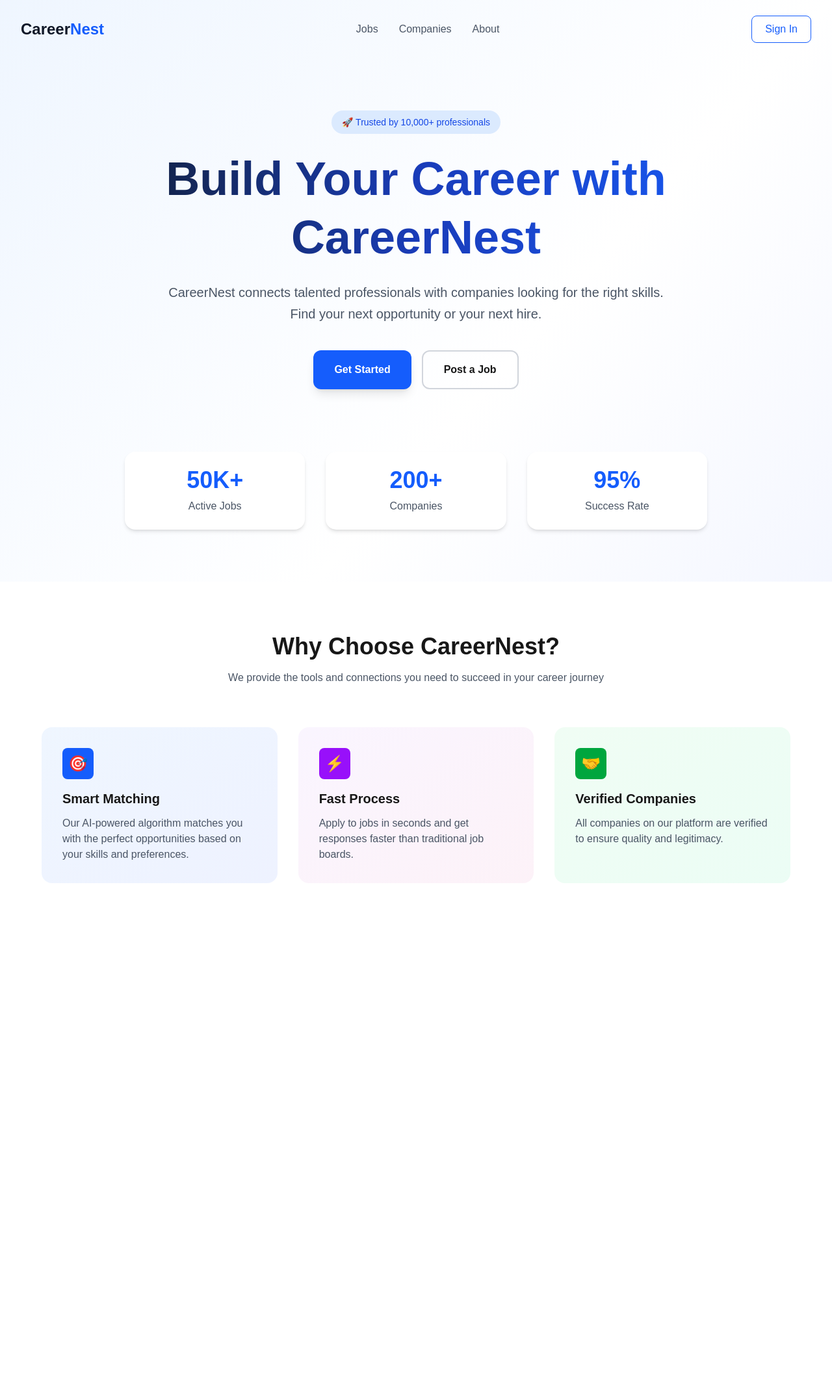
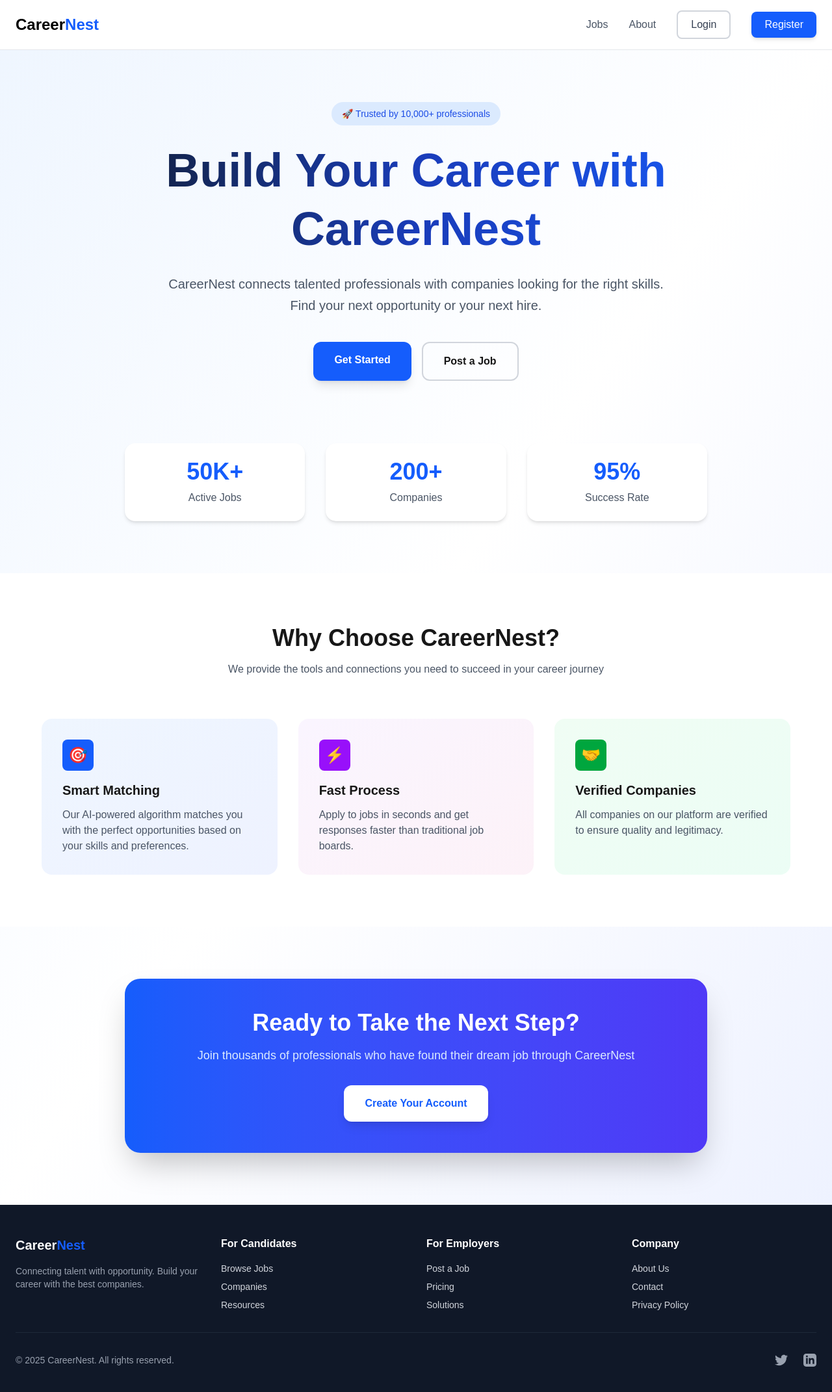
Before and after one commit to Mounirkheloufi/career-nest, a Next.js app: page / in a window 1280 px wide. Shown: the top 2142 px of the page at 65% size. Before the commit the page ends 1439 px from the top, so only its background shows below. Built offline with nearby package versions, Linux system fonts and the light colour scheme.

Commit message:
feat: add global layout with header and footer

```diff
--- a/app/layout.tsx
+++ b/app/layout.tsx
@@ -1,5 +1,7 @@
 import "./globals.css";
 import type { Metadata } from "next";
+import Header from "@/components/Header";
+import Footer from "@/components/Footer";
 
 export const metadata: Metadata = {
   title: "CareerNest",
@@ -14,7 +16,9 @@ export default function RootLayout({
   return (
     <html lang="en">
       <body className="min-h-screen bg-gray-50 text-gray-900">
+        <Header />
         {children}
+        <Footer />
       </body>
     </html>
   );
--- a/app/page.tsx
+++ b/app/page.tsx
@@ -1,56 +1,50 @@
+import Link from 'next/link';
+// HomePage Component
 export default function HomePage() {
   return (
+    <>
       <main className="min-h-screen bg-gradient-to-br from-blue-50 via-white to-indigo-50">
-      {/* Navigation */}
-      <nav className="flex items-center justify-between px-8 py-6 max-w-7xl mx-auto">
-        <div className="text-2xl font-bold text-gray-900">
-          Career<span className="text-blue-600">Nest</span>
-        </div>
-        <div className="hidden md:flex gap-8 text-gray-600">
-          <a href="#" className="hover:text-blue-600 transition-colors">Jobs</a>
-          <a href="#" className="hover:text-blue-600 transition-colors">Companies</a>
-          <a href="#" className="hover:text-blue-600 transition-colors">About</a>
-        </div>
-        <button className="px-5 py-2 text-blue-600 border border-blue-600 rounded-lg hover:bg-blue-50 transition-colors">
-          Sign In
-        </button>
-      </nav>
-
         {/* Hero Section */}
         <section className="flex flex-col items-center justify-center text-center py-20 px-6 max-w-6xl mx-auto">
-        <div className="inline-block px-4 py-2 bg-blue-100 text-blue-700 rounded-full text-sm font-medium mb-6">
+          <div className="inline-block px-4 py-2 bg-blue-100 text-blue-700 rounded-full text-sm font-medium mb-6 animate-pulse">
             🚀 Trusted by 10,000+ professionals
           </div>
 
-        <h1 className="text-6xl md:text-7xl font-bold mb-6 bg-gradient-to-r from-gray-900 via-blue-800 to-blue-600 bg-clip-text text-transparent leading-tight">
+          <h1 className="text-5xl md:text-7xl font-bold mb-6 bg-gradient-to-r from-gray-900 via-blue-800 to-blue-600 bg-clip-text text-transparent leading-tight">
             Build Your Career with CareerNest
           </h1>
 
-        <p className="text-xl text-gray-600 max-w-3xl mb-10 leading-relaxed">
+          <p className="text-lg md:text-xl text-gray-600 max-w-3xl mb-10 leading-relaxed">
             CareerNest connects talented professionals with companies looking
             for the right skills. Find your next opportunity or your next hire.
           </p>
 
           <div className="flex flex-col sm:flex-row gap-4 mb-16">
-          <button className="px-8 py-4 bg-blue-600 text-white rounded-xl font-semibold hover:bg-blue-700 transform hover:scale-105 transition-all shadow-lg hover:shadow-xl">
+            <Link
+              href="/register"
+              className="px-8 py-4 bg-blue-600 text-white rounded-xl font-semibold hover:bg-blue-700 transform hover:scale-105 transition-all shadow-lg hover:shadow-xl"
+            >
               Get Started
-          </button>
-          <button className="px-8 py-4 border-2 border-gray-300 rounded-xl font-semibold hover:border-blue-600 hover:text-blue-600 transition-all">
+            </Link>
+            <Link
+              href="/post-job"
+              className="px-8 py-4 border-2 border-gray-300 rounded-xl font-semibold hover:border-blue-600 hover:text-blue-600 transition-all"
+            >
               Post a Job
-          </button>
+            </Link>
           </div>
 
           {/* Stats Section */}
           <div className="grid grid-cols-1 md:grid-cols-3 gap-8 w-full max-w-4xl mt-8">
-          <div className="p-6 bg-white rounded-2xl shadow-md hover:shadow-lg transition-shadow">
+            <div className="p-6 bg-white rounded-2xl shadow-md hover:shadow-xl transition-all hover:-translate-y-1">
               <div className="text-4xl font-bold text-blue-600 mb-2">50K+</div>
               <div className="text-gray-600 font-medium">Active Jobs</div>
             </div>
-          <div className="p-6 bg-white rounded-2xl shadow-md hover:shadow-lg transition-shadow">
+            <div className="p-6 bg-white rounded-2xl shadow-md hover:shadow-xl transition-all hover:-translate-y-1">
               <div className="text-4xl font-bold text-blue-600 mb-2">200+</div>
               <div className="text-gray-600 font-medium">Companies</div>
             </div>
-          <div className="p-6 bg-white rounded-2xl shadow-md hover:shadow-lg transition-shadow">
+            <div className="p-6 bg-white rounded-2xl shadow-md hover:shadow-xl transition-all hover:-translate-y-1">
               <div className="text-4xl font-bold text-blue-600 mb-2">95%</div>
               <div className="text-gray-600 font-medium">Success Rate</div>
             </div>
@@ -66,7 +60,7 @@ export default function HomePage() {
             </p>
 
             <div className="grid md:grid-cols-3 gap-8">
-            <div className="p-8 rounded-2xl bg-gradient-to-br from-blue-50 to-indigo-50 hover:shadow-xl transition-shadow">
+              <div className="p-8 rounded-2xl bg-gradient-to-br from-blue-50 to-indigo-50 hover:shadow-xl transition-all hover:-translate-y-2">
                 <div className="w-12 h-12 bg-blue-600 rounded-lg flex items-center justify-center mb-4 text-white text-2xl">
                   🎯
                 </div>
@@ -74,7 +68,7 @@ export default function HomePage() {
                 <p className="text-gray-600">Our AI-powered algorithm matches you with the perfect opportunities based on your skills and preferences.</p>
               </div>
 
-            <div className="p-8 rounded-2xl bg-gradient-to-br from-purple-50 to-pink-50 hover:shadow-xl transition-shadow">
+              <div className="p-8 rounded-2xl bg-gradient-to-br from-purple-50 to-pink-50 hover:shadow-xl transition-all hover:-translate-y-2">
                 <div className="w-12 h-12 bg-purple-600 rounded-lg flex items-center justify-center mb-4 text-white text-2xl">
                   ⚡
                 </div>
@@ -82,7 +76,7 @@ export default function HomePage() {
                 <p className="text-gray-600">Apply to jobs in seconds and get responses faster than traditional job boards.</p>
               </div>
 
-            <div className="p-8 rounded-2xl bg-gradient-to-br from-green-50 to-emerald-50 hover:shadow-xl transition-shadow">
+              <div className="p-8 rounded-2xl bg-gradient-to-br from-green-50 to-emerald-50 hover:shadow-xl transition-all hover:-translate-y-2">
                 <div className="w-12 h-12 bg-green-600 rounded-lg flex items-center justify-center mb-4 text-white text-2xl">
                   🤝
                 </div>
@@ -92,6 +86,25 @@ export default function HomePage() {
             </div>
           </div>
         </section>
+
+        {/* CTA Section */}
+        <section className="py-20 px-6">
+          <div className="max-w-4xl mx-auto bg-gradient-to-r from-blue-600 to-indigo-600 rounded-3xl p-12 text-center text-white shadow-2xl">
+            <h2 className="text-3xl md:text-4xl font-bold mb-4">
+              Ready to Take the Next Step?
+            </h2>
+            <p className="text-lg mb-8 text-blue-100">
+              Join thousands of professionals who have found their dream job through CareerNest
+            </p>
+            <Link
+              href="/register"
+              className="inline-block px-8 py-4 bg-white text-blue-600 rounded-xl font-semibold hover:bg-gray-100 transform hover:scale-105 transition-all shadow-lg"
+            >
+              Create Your Account
+            </Link>
+          </div>
+        </section>
       </main>
+    </>
   );
 }
--- /dev/null
+++ b/components/Footer.tsx
@@ -0,0 +1,68 @@
+import Link from 'next/link';
+
+// Footer Component
+
+function Footer() {
+  return (
+    <footer className="bg-gray-900 text-gray-300">
+      <div className="max-w-7xl mx-auto px-6 py-12">
+        <div className="grid grid-cols-1 md:grid-cols-4 gap-8 mb-8">
+          <div>
+            <h3 className="text-xl font-bold text-white mb-4">
+              Career<span className="text-blue-600">Nest</span>
+            </h3>
+            <p className="text-sm text-gray-400">
+              Connecting talent with opportunity. Build your career with the best companies.
+            </p>
+          </div>
+
+          <div>
+            <h4 className="font-semibold text-white mb-4">For Candidates</h4>
+            <ul className="space-y-2 text-sm">
+              <li><Link href="/jobs" className="hover:text-blue-400 transition-colors">Browse Jobs</Link></li>
+              <li><Link href="/companies" className="hover:text-blue-400 transition-colors">Companies</Link></li>
+              <li><Link href="/resources" className="hover:text-blue-400 transition-colors">Resources</Link></li>
+            </ul>
+          </div>
+
+          <div>
+            <h4 className="font-semibold text-white mb-4">For Employers</h4>
+            <ul className="space-y-2 text-sm">
+              <li><Link href="/post-job" className="hover:text-blue-400 transition-colors">Post a Job</Link></li>
+              <li><Link href="/pricing" className="hover:text-blue-400 transition-colors">Pricing</Link></li>
+              <li><Link href="/solutions" className="hover:text-blue-400 transition-colors">Solutions</Link></li>
+            </ul>
+          </div>
+
+          <div>
+            <h4 className="font-semibold text-white mb-4">Company</h4>
+            <ul className="space-y-2 text-sm">
+              <li><Link href="/about" className="hover:text-blue-400 transition-colors">About Us</Link></li>
+              <li><Link href="/contact" className="hover:text-blue-400 transition-colors">Contact</Link></li>
+              <li><Link href="/privacy" className="hover:text-blue-400 transition-colors">Privacy Policy</Link></li>
+            </ul>
+          </div>
+        </div>
+
+        <div className="border-t border-gray-800 pt-8 flex flex-col md:flex-row justify-between items-center">
+          <p className="text-sm text-gray-400">
+            © {new Date().getFullYear()} CareerNest. All rights reserved.
+          </p>
+          <div className="flex gap-6 mt-4 md:mt-0">
+            <a href="#" className="text-gray-400 hover:text-blue-400 transition-colors">
+              <svg className="w-5 h-5" fill="currentColor" viewBox="0 0 24 24">
+                <path d="M24 4.557c-.883.392-1.832.656-2.828.775 1.017-.609 1.798-1.574 2.165-2.724-.951.564-2.005.974-3.127 1.195-.897-.957-2.178-1.555-3.594-1.555-3.179 0-5.515 2.966-4.797 6.045-4.091-.205-7.719-2.165-10.148-5.144-1.29 2.213-.669 5.108 1.523 6.574-.806-.026-1.566-.247-2.229-.616-.054 2.281 1.581 4.415 3.949 4.89-.693.188-1.452.232-2.224.084.626 1.956 2.444 3.379 4.6 3.419-2.07 1.623-4.678 2.348-7.29 2.04 2.179 1.397 4.768 2.212 7.548 2.212 9.142 0 14.307-7.721 13.995-14.646.962-.695 1.797-1.562 2.457-2.549z"/>
+              </svg>
+            </a>
+            <a href="#" className="text-gray-400 hover:text-blue-400 transition-colors">
+              <svg className="w-5 h-5" fill="currentColor" viewBox="0 0 24 24">
+                <path d="M19 0h-14c-2.761 0-5 2.239-5 5v14c0 2.761 2.239 5 5 5h14c2.762 0 5-2.239 5-5v-14c0-2.761-2.238-5-5-5zm-11 19h-3v-11h3v11zm-1.5-12.268c-.966 0-1.75-.79-1.75-1.764s.784-1.764 1.75-1.764 1.75.79 1.75 1.764-.783 1.764-1.75 1.764zm13.5 12.268h-3v-5.604c0-3.368-4-3.113-4 0v5.604h-3v-11h3v1.765c1.396-2.586 7-2.777 7 2.476v6.759z"/>
+              </svg>
+            </a>
+          </div>
+        </div>
+      </div>
+    </footer>
+  );
+}
+export default Footer;
--- /dev/null
+++ b/components/Header.tsx
@@ -0,0 +1,43 @@
+import Link from "next/link";
+
+// Header Component
+function Header() {
+  return (
+    <header className="w-full bg-white/80 backdrop-blur-md border-b border-gray-200 sticky top-0 z-50">
+      <div className="max-w-7xl mx-auto px-6 py-4 flex items-center justify-between">
+        <Link href="/" className="text-2xl font-bold text-black">
+          Career<span className="text-blue-600">Nest</span>
+        </Link>
+
+        <nav className="hidden md:flex items-center gap-8">
+          <Link href="/jobs" className="text-gray-600 hover:text-blue-600 transition-colors font-medium">
+            Jobs
+          </Link>
+          <Link href="/about" className="text-gray-600 hover:text-blue-600 transition-colors font-medium">
+            About
+          </Link>
+          <Link
+            href="/login"
+            className="px-5 py-2 border-2 border-gray-300 rounded-lg text-gray-700 hover:border-blue-600 hover:text-blue-600 transition-all font-medium"
+          >
+            Login
+          </Link>
+          <Link
+            href="/register"
+            className="px-5 py-2 bg-blue-600 text-white rounded-lg hover:bg-blue-700 transition-colors shadow-md hover:shadow-lg font-medium"
+          >
+            Register
+          </Link>
+        </nav>
+
+        {/* Mobile menu button */}
+        <button className="md:hidden p-2 text-gray-600">
+          <svg className="w-6 h-6" fill="none" stroke="currentColor" viewBox="0 0 24 24">
+            <path strokeLinecap="round" strokeLinejoin="round" strokeWidth={2} d="M4 6h16M4 12h16M4 18h16" />
+          </svg>
+        </button>
+      </div>
+    </header>
+  );
+}
+export default Header;
```
Lines whose indentation alone changed are shown as unchanged.
